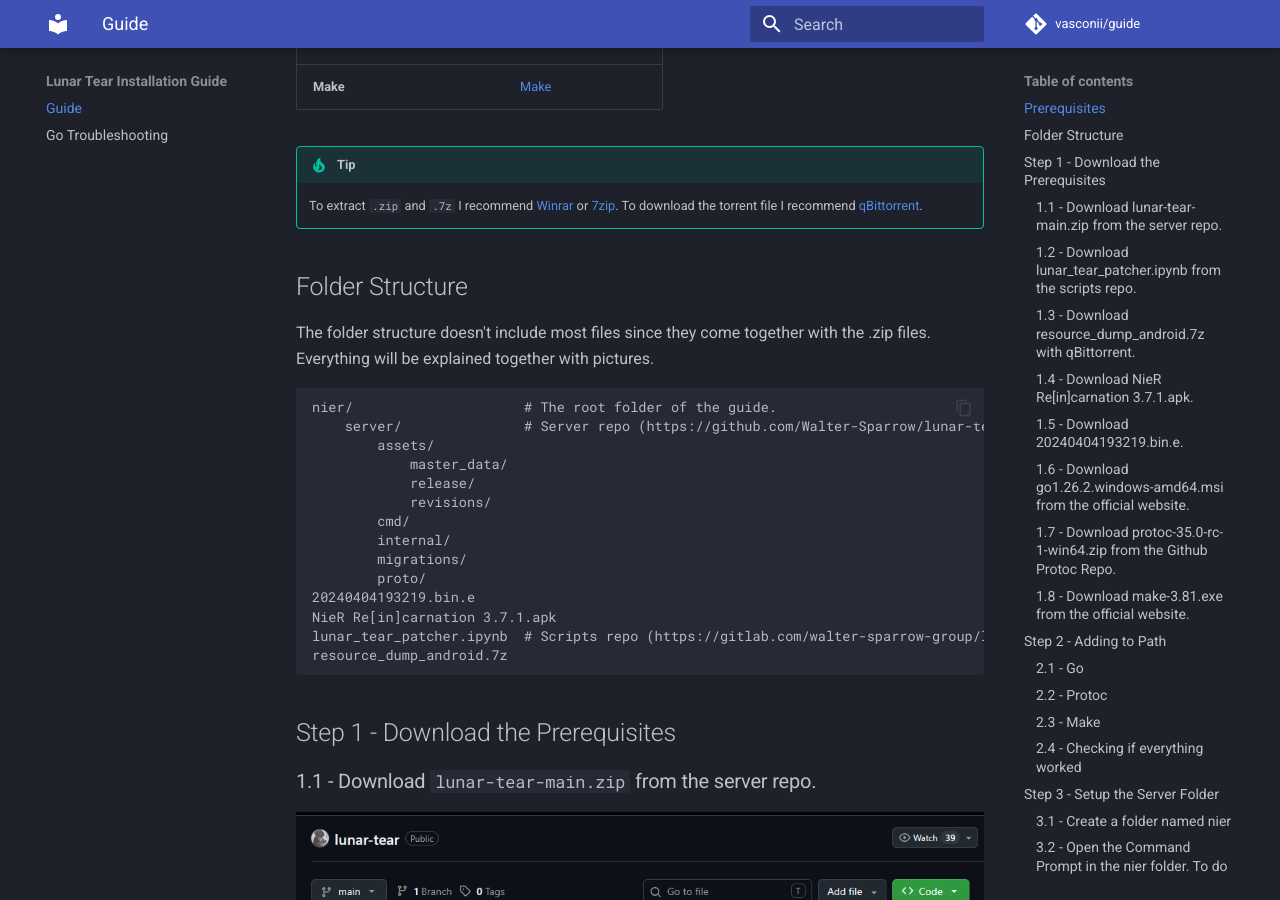
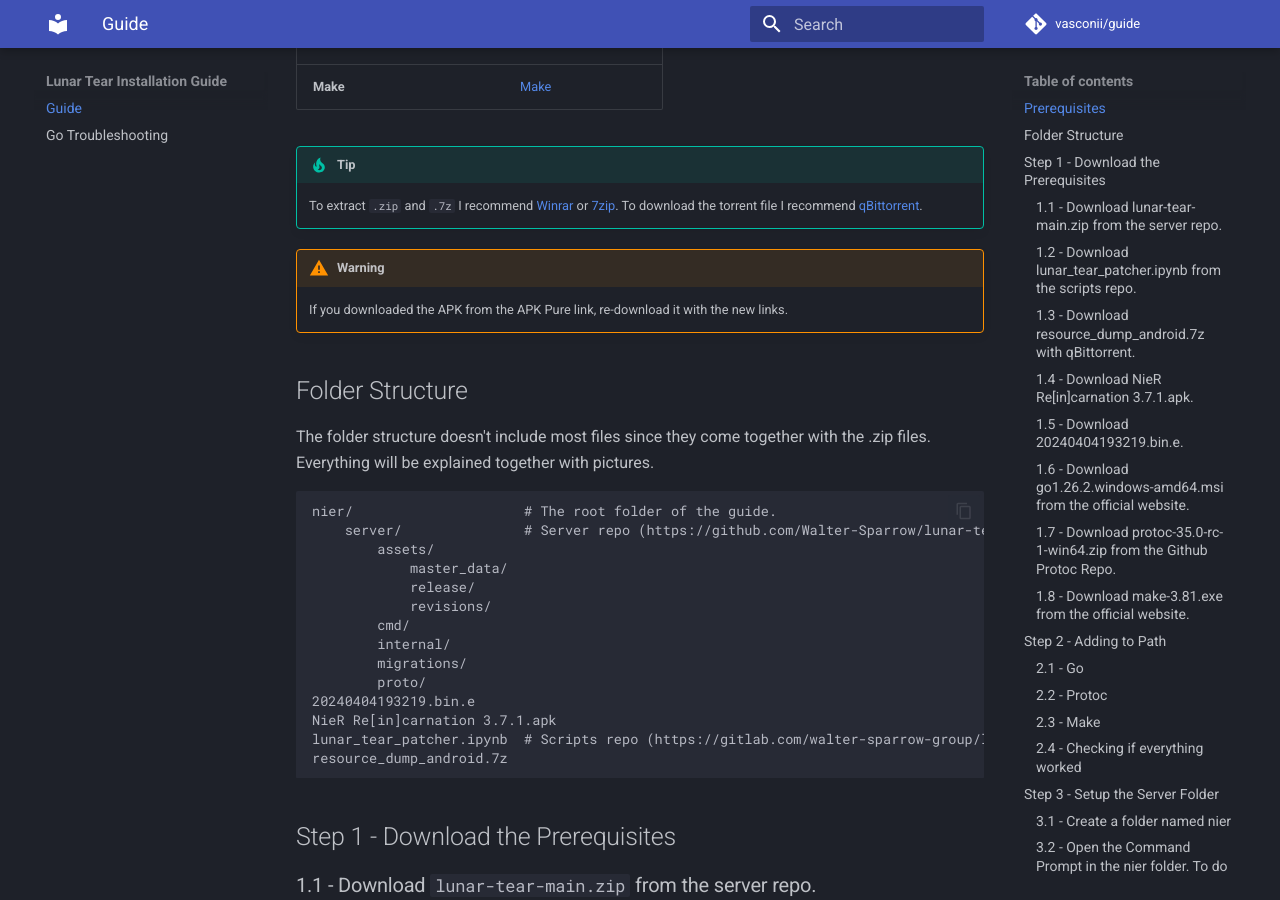
Before and after one commit to vasconii/guide, an MkDocs documentation site: the page built from docs/Setup.md, in a window 1280 px wide and 900 px high, scrolled down 865 px. Built offline with MkDocs 1.6.1 and Material for MkDocs 9.7.7, drawn with Linux system fonts in a browser that asks for light colours; comment, search, counter and statistics services are not loaded; some of the changed text lies outside the part shown.

Commit message:
Fixes
Changed some images and added a new warning

```diff
--- a/docs/Setup.md
+++ b/docs/Setup.md
@@ -26,6 +26,9 @@
 
 !!! Tip
     To extract `.zip` and `.7z` I recommend [Winrar](https://www.win-rar.com/download.html?&L=0) or [7zip](https://www.7-zip.org/download.html). To download the torrent file I recommend [qBittorrent](https://www.qbittorrent.org/download).
+
+!!! warning
+    If you downloaded the APK from the APK Pure link, re-download it with the new links.
 
 
 ## Folder Structure
```
Also changed, not shown: other parts of docs/Setup.md (+0 -3 lines), docs/assets/cage37.png.
